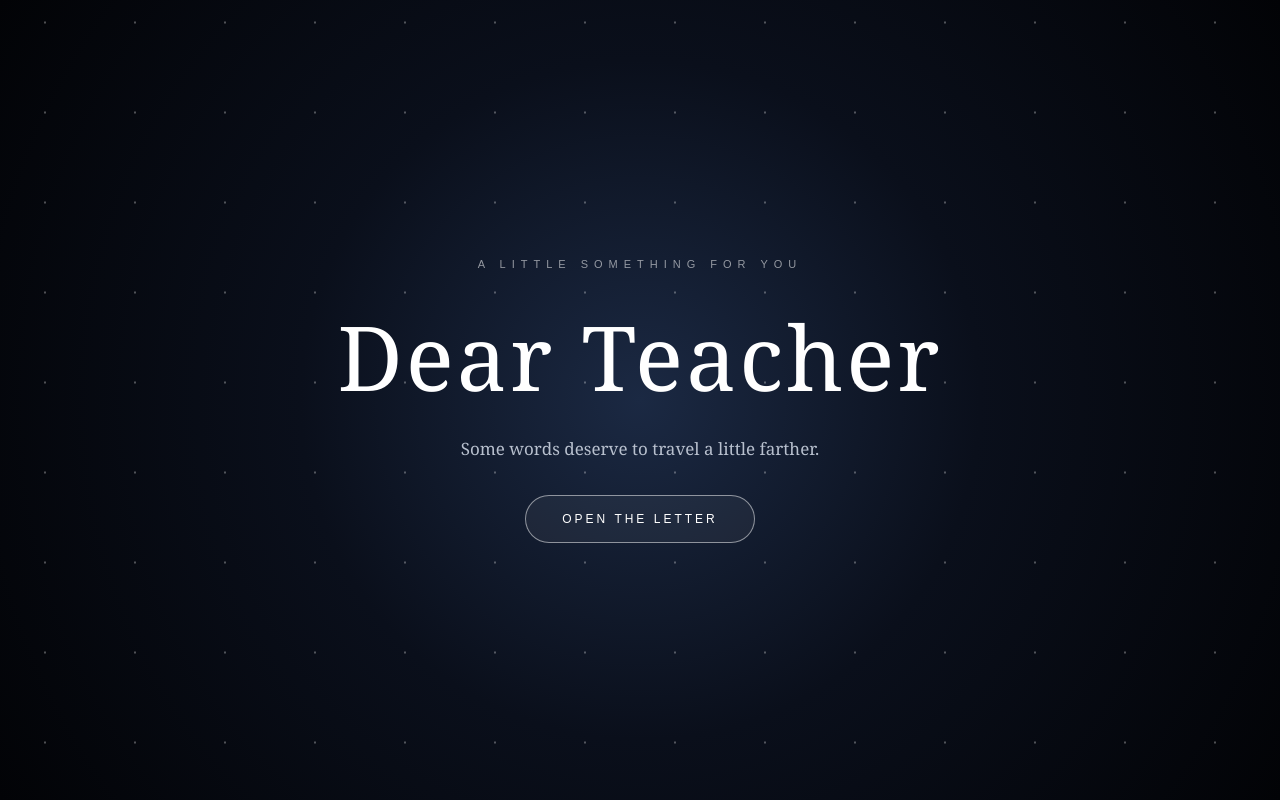
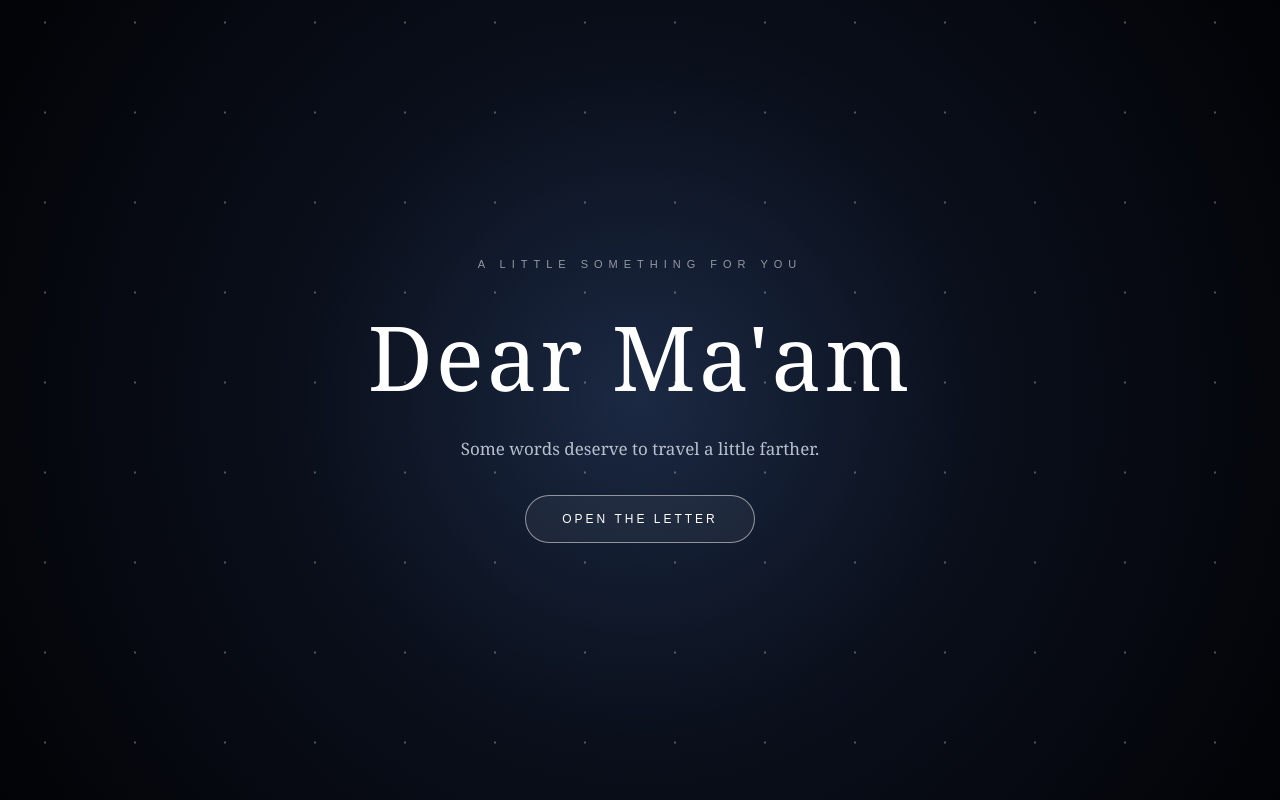
Before and after one commit to xddbyte/Teachers-Day-SPECIAL, a plain HTML site: page index.html in a window 1280 px wide. Drawn offline with Linux system fonts and the light colour scheme.

Commit message:
Change 'Dear Teacher' to 'Dear Ma'am'

```diff
--- a/index.html
+++ b/index.html
@@ -26,7 +26,7 @@
             </div>
 
             <h1>
-                Dear Teacher
+                Dear Ma'am
             </h1>
 
             <p>
@@ -51,7 +51,7 @@
                 </div>
 
                 <h2>
-                    Dear Teacher,
+                    Dear Ma'am,
                 </h2>
 
                 <p>
```
